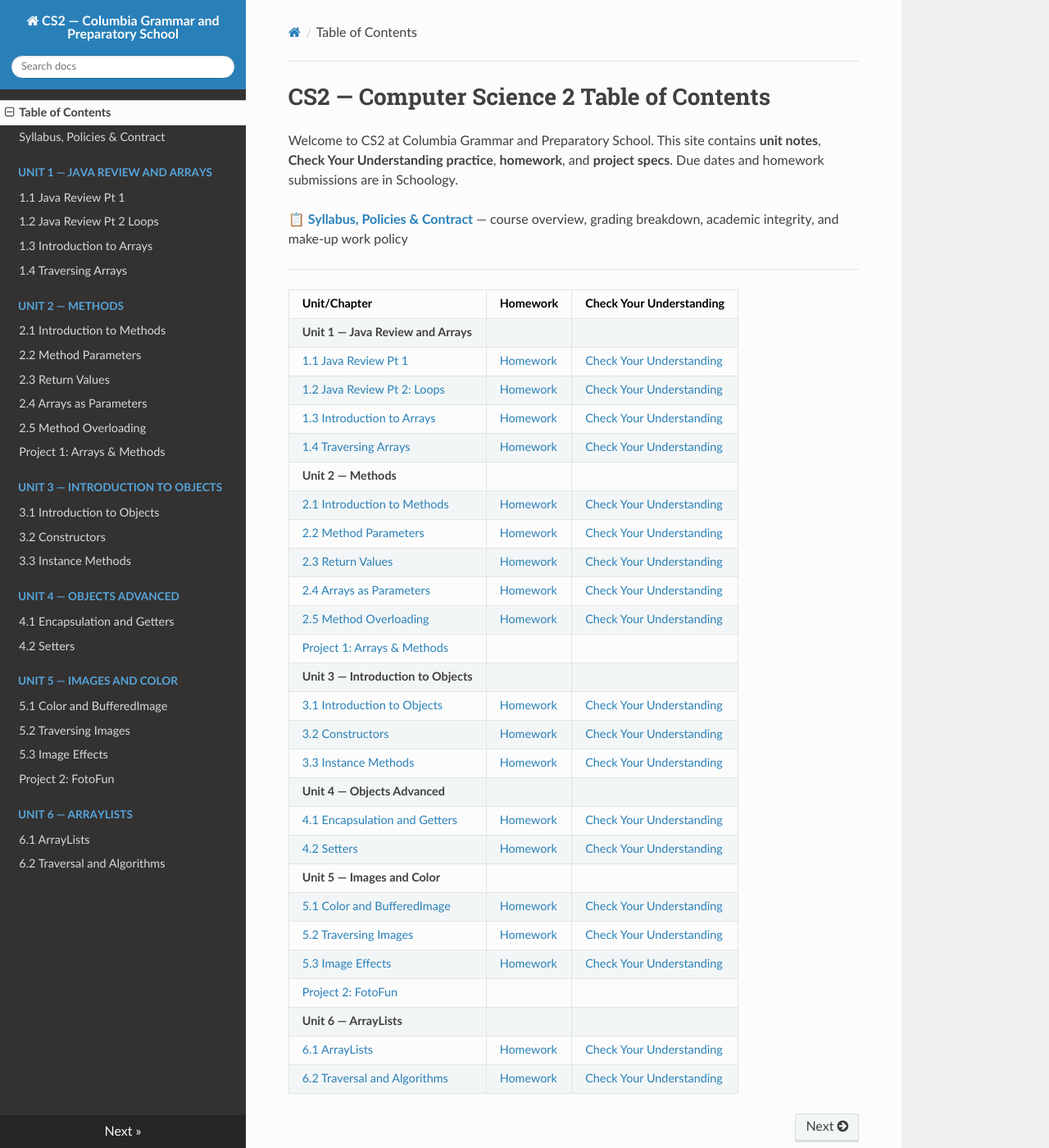
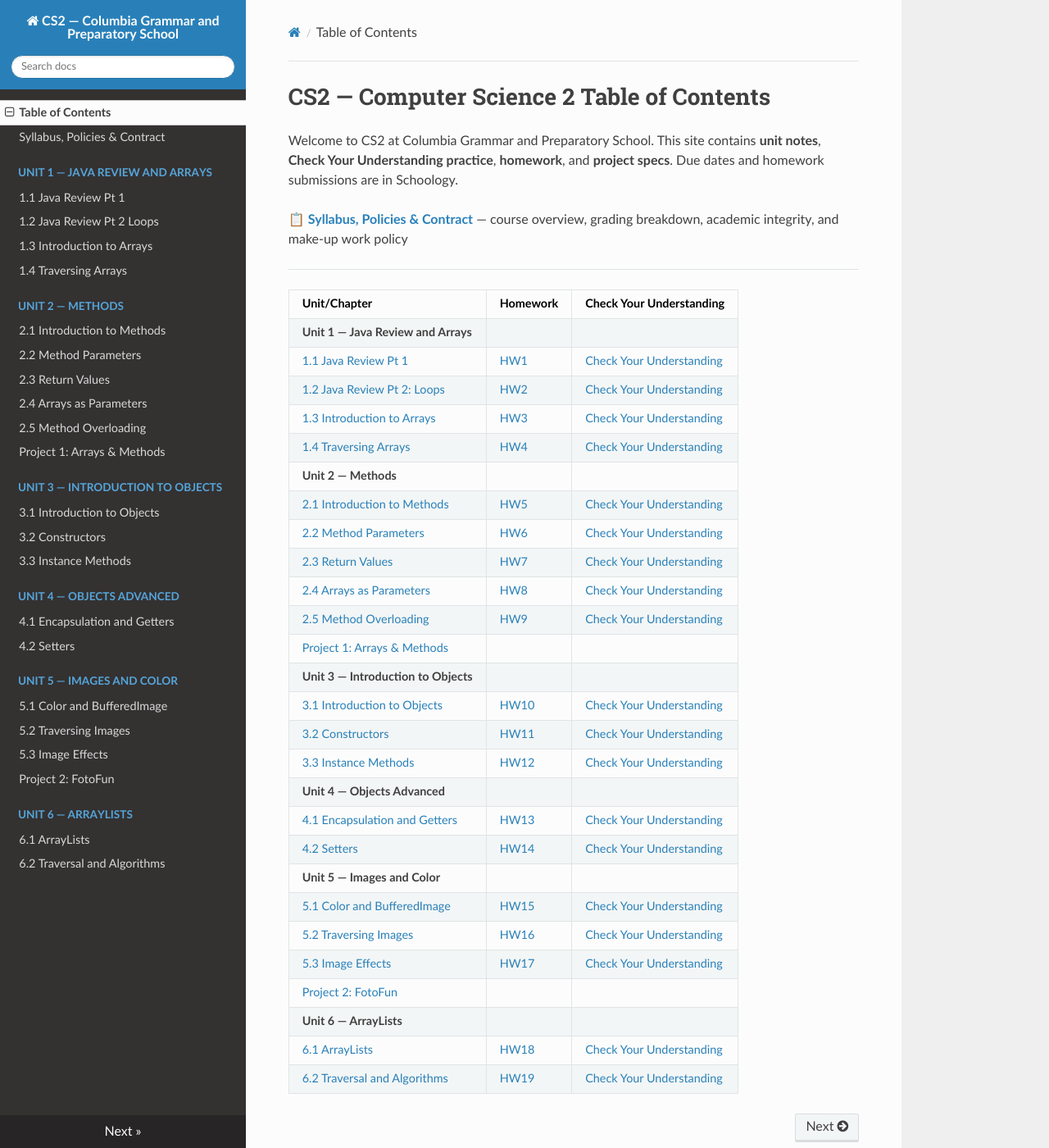
Before and after one commit to kjergens/cs2-site, an MkDocs documentation site: the page built from docs/index.md, in a window 1280 px wide and 1400 px high. Shown: the whole window at 82% size. Built offline with MkDocs 1.6.1, drawn with Linux system fonts in a browser that asks for light colours; nearby versions of some CDN libraries.

Commit message:
renumbered HWs

```diff
--- a/docs/index.md
+++ b/docs/index.md
@@ -9,29 +9,29 @@
 | Unit/Chapter | Homework | Check Your Understanding
 |---|---|---|
 | **Unit 1 — Java Review and Arrays**| | |
-| [1.1 Java Review Pt 1](unit1/notes_01_java_review.md) | [Homework](unit1/notes_01_java_review.md#homework-1-java-review) | [Check Your Understanding](unit1/notes_01_java_review.md#check-your-understanding) |
-| [1.2 Java Review Pt 2: Loops](unit1/notes_02_loops.md) | [Homework](unit1/notes_02_loops.md#homework-2-loops-review) | [Check Your Understanding](unit1/notes_02_loops.md#check-your-understanding) |
-| [1.3 Introduction to Arrays](unit1/notes_03_arrays.md) | [Homework](unit1/notes_03_arrays.md#homework-3-arrays) | [Check Your Understanding](unit1/notes_03_arrays.md#check-your-understanding) |
-| [1.4 Traversing Arrays](unit1/notes_04_traversing_arrays.md) | [Homework](unit1/notes_04_traversing_arrays.md#homework-4-arrays-and-loops) | [Check Your Understanding](unit1/notes_04_traversing_arrays.md#check-your-understanding) |
+| [1.1 Java Review Pt 1](unit1/notes_01_java_review.md) | [HW1](unit1/notes_01_java_review.md#homework-1-java-review) | [Check Your Understanding](unit1/notes_01_java_review.md#check-your-understanding) |
+| [1.2 Java Review Pt 2: Loops](unit1/notes_02_loops.md) | [HW2](unit1/notes_02_loops.md#homework-2-loops-review) | [Check Your Understanding](unit1/notes_02_loops.md#check-your-understanding) |
+| [1.3 Introduction to Arrays](unit1/notes_03_arrays.md) | [HW3](unit1/notes_03_arrays.md#homework-3-arrays) | [Check Your Understanding](unit1/notes_03_arrays.md#check-your-understanding) |
+| [1.4 Traversing Arrays](unit1/notes_04_traversing_arrays.md) | [HW4](unit1/notes_04_traversing_arrays.md#homework-4-arrays-and-loops) | [Check Your Understanding](unit1/notes_04_traversing_arrays.md#check-your-understanding) |
 | **Unit 2 — Methods** | | |
-| [2.1 Introduction to Methods](unit2/notes_01_methods.md) | [Homework](unit2/notes_01_methods.md#homework-5-introduction-to-methods) | [Check Your Understanding](unit2/notes_01_methods.md#check-your-understanding) |
-| [2.2 Method Parameters](unit2/notes_02_method_parameters.md) | [Homework](unit2/notes_02_method_parameters.md#homework-6-method-parameters) | [Check Your Understanding](unit2/notes_02_method_parameters.md#check-your-understanding) |
-| [2.3 Return Values](unit2/notes_03_return_values.md) | [Homework](unit2/notes_03_return_values.md#homework-7-return-values) | [Check Your Understanding](unit2/notes_03_return_values.md#check-your-understanding) |
-| [2.4 Arrays as Parameters](unit2/notes_04_arrays_as_parameters.md) | [Homework](unit2/notes_04_arrays_as_parameters.md#homework-8-arrays-as-parameters) | [Check Your Understanding](unit2/notes_04_arrays_as_parameters.md#check-your-understanding) |
-| [2.5 Method Overloading](unit2/notes_05_method_overloading.md) | [Homework](unit2/notes_05_method_overloading.md#homework-9-method-overloading) | [Check Your Understanding](unit2/notes_05_method_overloading.md#check-your-understanding)  |
+| [2.1 Introduction to Methods](unit2/notes_01_methods.md) | [HW5](unit2/notes_01_methods.md#homework-5-introduction-to-methods) | [Check Your Understanding](unit2/notes_01_methods.md#check-your-understanding) |
+| [2.2 Method Parameters](unit2/notes_02_method_parameters.md) | [HW6](unit2/notes_02_method_parameters.md#homework-6-method-parameters) | [Check Your Understanding](unit2/notes_02_method_parameters.md#check-your-understanding) |
+| [2.3 Return Values](unit2/notes_03_return_values.md) | [HW7](unit2/notes_03_return_values.md#homework-7-return-values) | [Check Your Understanding](unit2/notes_03_return_values.md#check-your-understanding) |
+| [2.4 Arrays as Parameters](unit2/notes_04_arrays_as_parameters.md) | [HW8](unit2/notes_04_arrays_as_parameters.md#homework-8-arrays-as-parameters) | [Check Your Understanding](unit2/notes_04_arrays_as_parameters.md#check-your-understanding) |
+| [2.5 Method Overloading](unit2/notes_05_method_overloading.md) | [HW9](unit2/notes_05_method_overloading.md#homework-9-method-overloading) | [Check Your Understanding](unit2/notes_05_method_overloading.md#check-your-understanding)  |
 | [Project 1: Arrays & Methods](unit2/project1.md) | | |
 | **Unit 3 — Introduction to Objects**| | |
-| [3.1 Introduction to Objects](unit3/notes_01_intro_to_objects.md) | [Homework](unit3/notes_01_intro_to_objects.md#homework-10-introduction-to-objects) | [Check Your Understanding](unit3/notes_01_intro_to_objects.md#check-your-understanding) |
-| [3.2 Constructors](unit3/notes_02_constructors.md) | [Homework](unit3/notes_02_constructors.md#homework-11-constructors) | [Check Your Understanding](unit3/notes_02_constructors.md#check-your-understanding) |
-| [3.3 Instance Methods](unit3/notes_03_instance_methods.md) | [Homework](unit3/notes_03_instance_methods.md#homework-12-instance-methods) | [Check Your Understanding](unit3/notes_03_instance_methods.md#check-your-understanding) |
+| [3.1 Introduction to Objects](unit3/notes_01_intro_to_objects.md) | [HW10](unit3/notes_01_intro_to_objects.md#homework-10-introduction-to-objects) | [Check Your Understanding](unit3/notes_01_intro_to_objects.md#check-your-understanding) |
+| [3.2 Constructors](unit3/notes_02_constructors.md) | [HW11](unit3/notes_02_constructors.md#homework-11-constructors) | [Check Your Understanding](unit3/notes_02_constructors.md#check-your-understanding) |
+| [3.3 Instance Methods](unit3/notes_03_instance_methods.md) | [HW12](unit3/notes_03_instance_methods.md#homework-12-instance-methods) | [Check Your Understanding](unit3/notes_03_instance_methods.md#check-your-understanding) |
 | **Unit 4 — Objects Advanced**| | |
-| [4.1 Encapsulation and Getters](unit4/notes_01_encapsulation.md) | [Homework](unit4/notes_01_encapsulation.md#homework-13-private-fields-and-getters) | [Check Your Understanding](unit4/notes_01_encapsulation.md#check-your-understanding) |
-| [4.2 Setters](unit4/notes_02_getters_setters.md) | [Homework](unit4/notes_02_getters_setters.md#homework-14-setters) | [Check Your Understanding](unit4/notes_02_getters_setters.md#check-your-understanding) |
+| [4.1 Encapsulation and Getters](unit4/notes_01_encapsulation.md) | [HW13](unit4/notes_01_encapsulation.md#homework-13-private-fields-and-getters) | [Check Your Understanding](unit4/notes_01_encapsulation.md#check-your-understanding) |
+| [4.2 Setters](unit4/notes_02_getters_setters.md) | [HW14](unit4/notes_02_getters_setters.md#homework-14-setters) | [Check Your Understanding](unit4/notes_02_getters_setters.md#check-your-understanding) |
 | **Unit 5 — Images and Color**| | |
-| [5.1 Color and BufferedImage](unit5/notes_01_color_and_bufferedimage.md) |[Homework](unit5/notes_01_color_and_bufferedimage.md#homework-15-color-and-images) | [Check Your Understanding](unit5/notes_01_color_and_bufferedimage.md#check-your-understanding) |
-| [5.2 Traversing Images](unit5/notes_02_traversing_images.md) | [Homework](unit5/notes_02_traversing_images.md#homework-16-traversing-a-bufferedimage) | [Check Your Understanding](unit5/notes_02_traversing_images.md#check-your-understanding)  |
-| [5.3 Image Effects](unit5/notes_03_image_effects.md) | [Homework](unit5/notes_03_image_effects.md#homework-17-image-transformation-brightness) | [Check Your Understanding](unit5/notes_03_image_effects.md#check-your-understanding) |
+| [5.1 Color and BufferedImage](unit5/notes_01_color_and_bufferedimage.md) |[HW15](unit5/notes_01_color_and_bufferedimage.md#homework-15-color-and-images) | [Check Your Understanding](unit5/notes_01_color_and_bufferedimage.md#check-your-understanding) |
+| [5.2 Traversing Images](unit5/notes_02_traversing_images.md) | [HW16](unit5/notes_02_traversing_images.md#homework-16-traversing-a-bufferedimage) | [Check Your Understanding](unit5/notes_02_traversing_images.md#check-your-understanding)  |
+| [5.3 Image Effects](unit5/notes_03_image_effects.md) | [HW17](unit5/notes_03_image_effects.md#homework-17-image-transformation-brightness) | [Check Your Understanding](unit5/notes_03_image_effects.md#check-your-understanding) |
 | [Project 2: FotoFun](unit5/project2.md) | | |
 | **Unit 6 — ArrayLists**| | |
-| [6.1 ArrayLists](unit6/notes_01_arraylists.md) | [Homework](unit6/notes_01_arraylists.md#homework-18-arraylists) | [Check Your Understanding](unit6/notes_01_arraylists.md#check-your-understanding) |
-| [6.2 Traversal and Algorithms](unit6/notes_02_arraylist_traversal.md) | [Homework](unit6/notes_02_arraylist_traversal.md#homework-19-arraylists-and-loops) | [Check Your Understanding](unit6/notes_02_arraylist_traversal.md#check-your-understanding) |
+| [6.1 ArrayLists](unit6/notes_01_arraylists.md) | [HW18](unit6/notes_01_arraylists.md#homework-18-arraylists) | [Check Your Understanding](unit6/notes_01_arraylists.md#check-your-understanding) |
+| [6.2 Traversal and Algorithms](unit6/notes_02_arraylist_traversal.md) | [HW19](unit6/notes_02_arraylist_traversal.md#homework-19-arraylists-and-loops) | [Check Your Understanding](unit6/notes_02_arraylist_traversal.md#check-your-understanding) |
```
